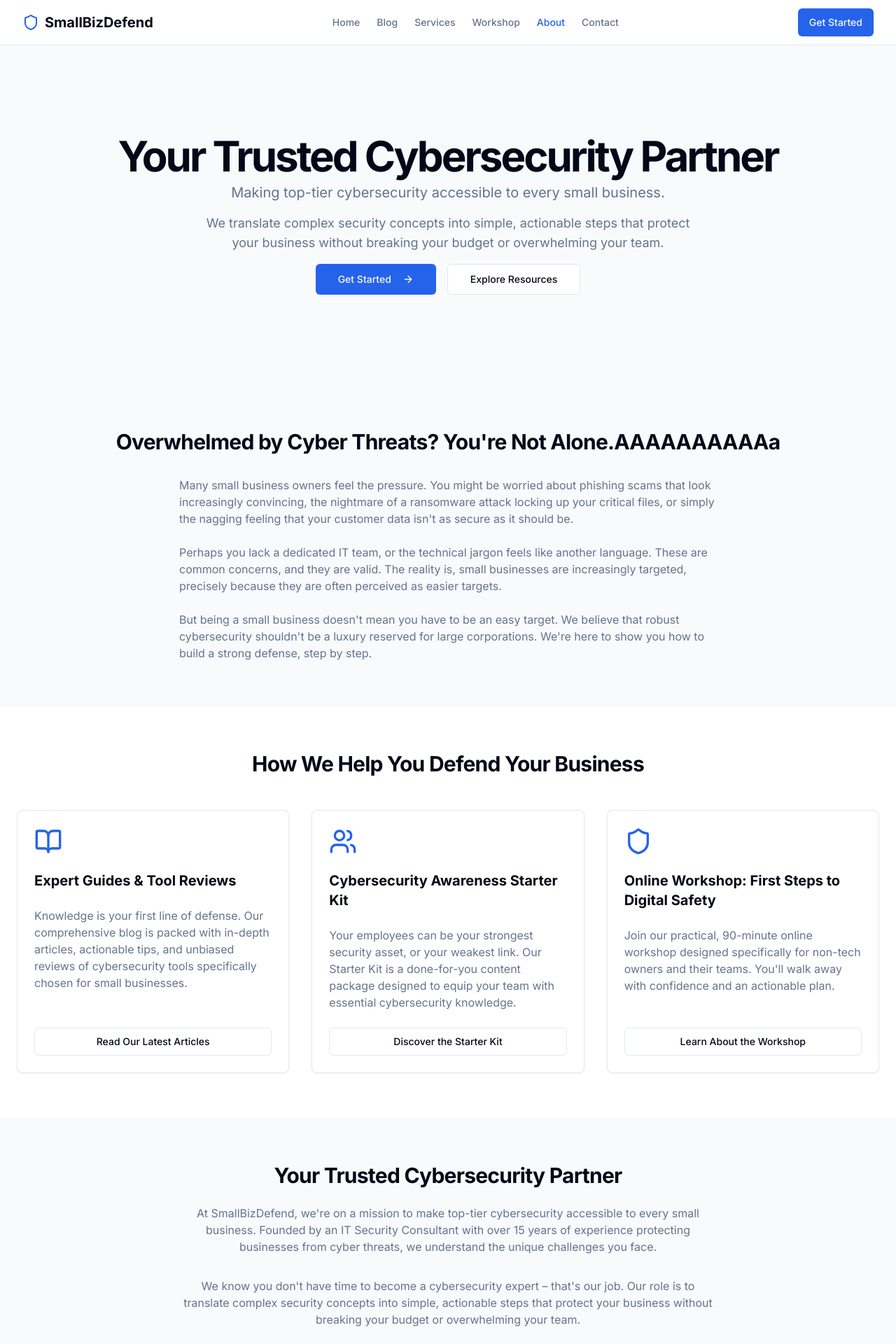
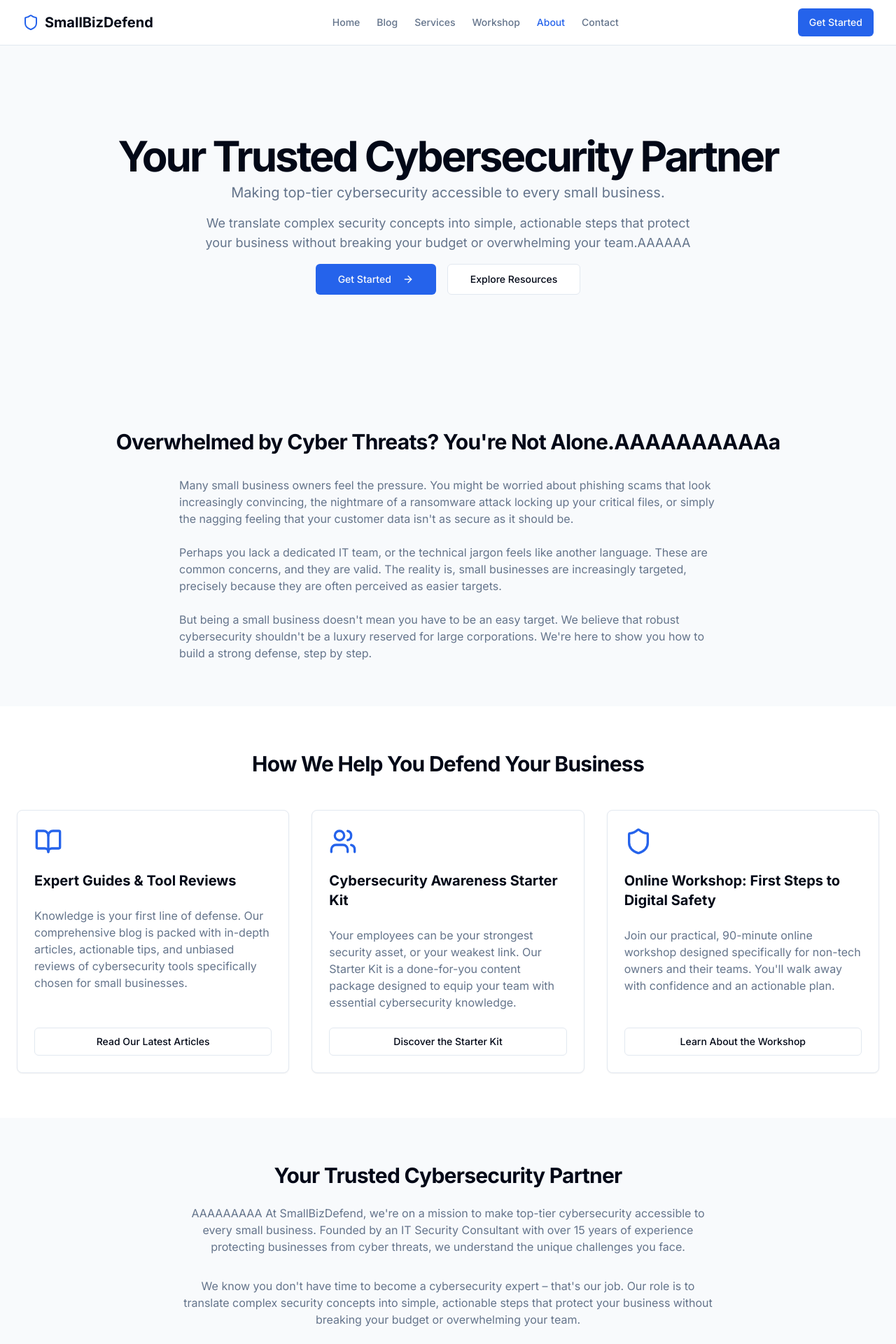
Before and after one commit to kramoto/smallbizdefend-website, a Next.js app: page /about in a window 1280 px wide. Shown: the top 1920 px of the page at 70% size. Built offline with nearby package versions, Linux system fonts and the light colour scheme.

Commit message:
chore: sync main changes to smallbizdefend-website
Update multiple pages and components with latest main branch changes

Co-authored-by: null <22092579+kramoto@users.noreply.github.com>

```diff
--- a/app/about/page.tsx
+++ b/app/about/page.tsx
@@ -74,7 +74,7 @@ export default function Home() {
           <div className="max-w-3xl mx-auto text-center">
             <h2 className="text-3xl font-bold tracking-tight mb-6">Your Trusted Cybersecurity Partner</h2>
             <p className="text-muted-foreground mb-8">
-              At SmallBizDefend, we're on a mission to make top-tier cybersecurity accessible to every small business.
+             AAAAAAAAA     At SmallBizDefend, we're on a mission to make top-tier cybersecurity accessible to every small business.
               Founded by an IT Security Consultant with over 15 years of experience protecting businesses from cyber
               threats, we understand the unique challenges you face.
             </p>
--- a/components/hero-section.tsx
+++ b/components/hero-section.tsx
@@ -17,7 +17,7 @@ export default function HeroSection() {
           </div>
           <p className="mx-auto max-w-[700px] text-muted-foreground md:text-lg">
             We translate complex security concepts into simple, actionable steps that protect your business without
-            breaking your budget or overwhelming your team.
+            breaking your budget or overwhelming your team.AAAAAA
           </p>
           <div className="flex flex-col sm:flex-row gap-4">
             <Button size="lg" asChild>
```
